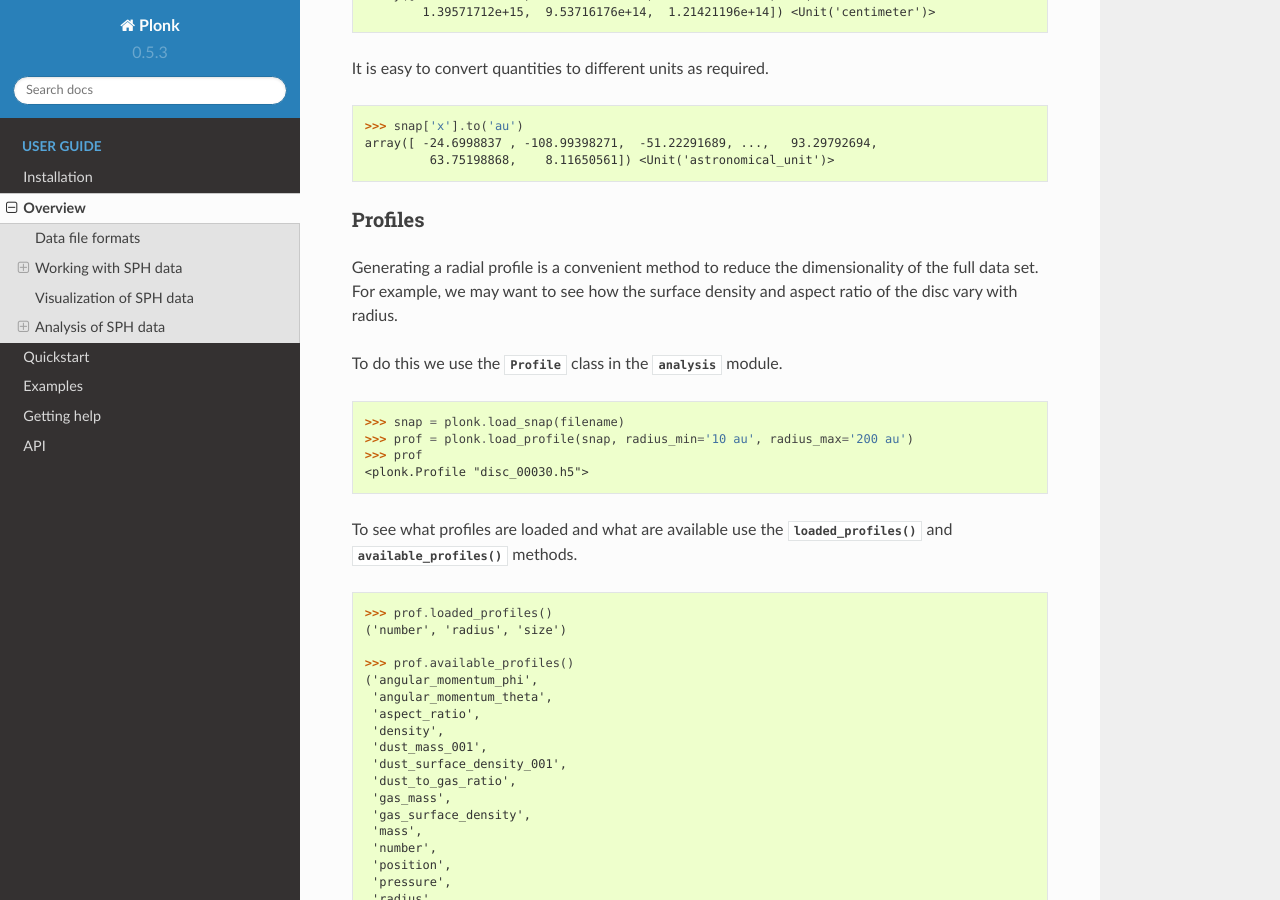
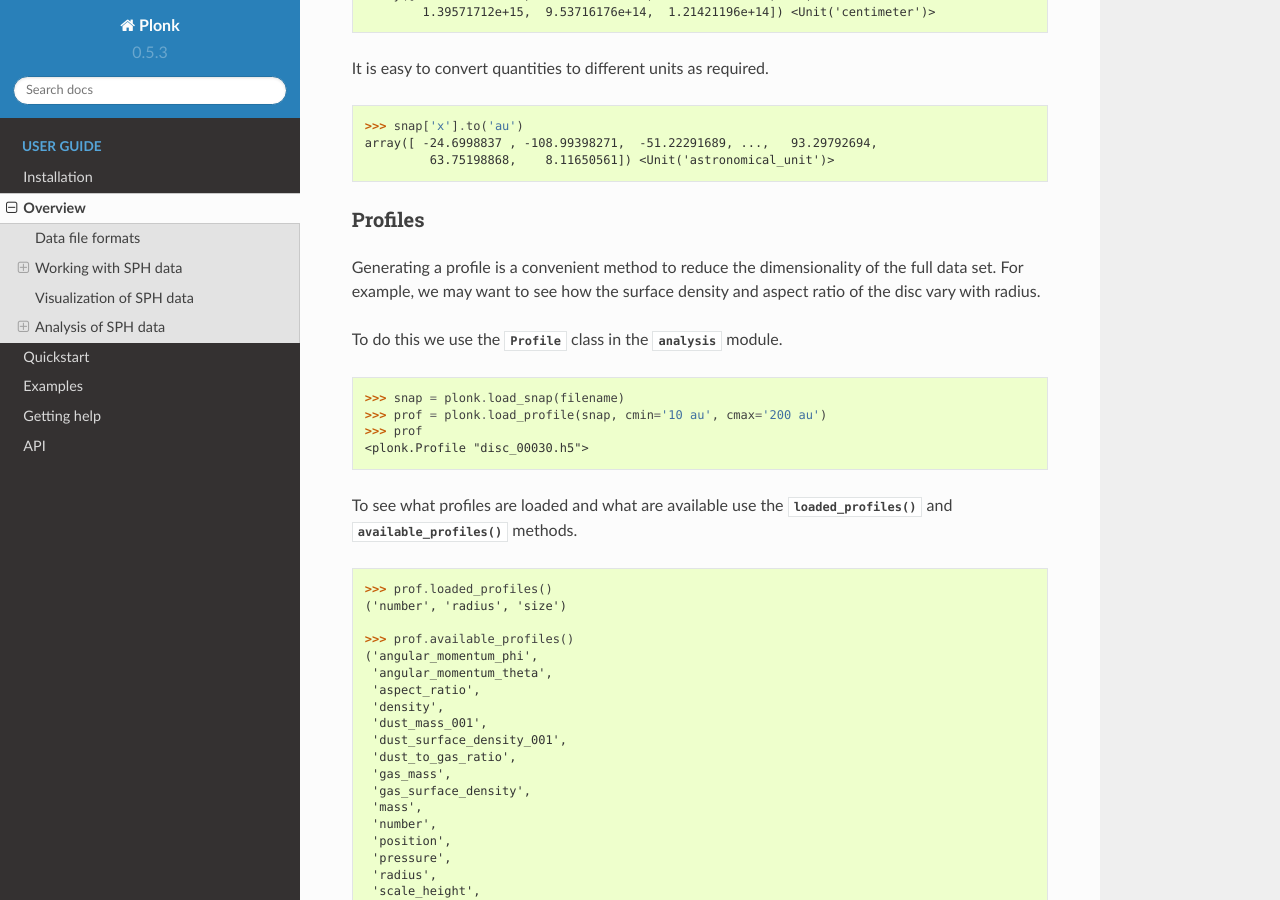
Before and after one commit to dmentipl/plonk, a Sphinx documentation site: the page built from docs/source/overview.rst, in a window 1280 px wide and 900 px high, scrolled down 10271 px. Built offline with Sphinx 7.4.7 and the Read the Docs theme 2.0.0, drawn with Linux system fonts in a browser that asks for light colours; formulas are drawn with MathJax 3.

Commit message:
Change radius_min/_max in Profile to cmin/cmax
This change reflects that a profile does not have to be a radial
profile.

```diff
--- a/docs/source/api/analysis.rst
+++ b/docs/source/api/analysis.rst
@@ -8,8 +8,8 @@ Analysis
 Profile
 ~~~~~~~
 
-The :py:class:`Profile` class provides methods for generating radial profiles
-from the particle data.
+The :py:class:`Profile` class provides methods for generating profiles from the
+particle data.
 
 .. autoclass:: plonk.Profile
 .. autofunction:: plonk.load_profile
--- a/docs/source/examples/density-profiles.rst
+++ b/docs/source/examples/density-profiles.rst
@@ -22,8 +22,8 @@ Plot a density profile for multiple snapshots.
     for snap in sim.snaps[::stride]:
         profile = plonk.load_profile(
             snap,
-            radius_min='10 au',
-            radius_max='150 au',
+            cmin='10 au',
+            cmax='150 au',
             n_bins=50,
         )
         profiles.append(profile)
--- a/docs/source/overview.rst
+++ b/docs/source/overview.rst
@@ -492,7 +492,7 @@ It is easy to convert quantities to different units as required.
 Profiles
 ~~~~~~~~
 
-Generating a radial profile is a convenient method to reduce the dimensionality
+Generating a profile is a convenient method to reduce the dimensionality
 of the full data set. For example, we may want to see how the surface density
 and aspect ratio of the disc vary with radius.
 
@@ -502,7 +502,7 @@ module.
 .. code-block:: pycon
 
     >>> snap = plonk.load_snap(filename)
-    >>> prof = plonk.load_profile(snap, radius_min='10 au', radius_max='200 au')
+    >>> prof = plonk.load_profile(snap, cmin='10 au', cmax='200 au')
     >>> prof
     <plonk.Profile "disc_00030.h5">
 
--- a/docs/source/quickstart.rst
+++ b/docs/source/quickstart.rst
@@ -466,8 +466,8 @@ radius.
     ...     subsnap,
     ...     ndim=1,
     ...     coordinate='z',
-    ...     radius_min='-15 au',
-    ...     radius_max='15 au',
+    ...     cmin='-15 au',
+    ...     cmax='15 au',
     ... )
 
     >>> with plt.style.context('seaborn'):
--- a/plonk/__init__.py
+++ b/plonk/__init__.py
@@ -16,13 +16,13 @@ Here are some of the features of Plonk:
 - Access simulation parameters and units.
 - Compute extra quantities on particles.
 - Visualize data using kernel interpolation.
-- Generate radial profiles.
+- Generate profiles.
 
 Classes
 -------
 Profile
-    Represents a radial profile through the snapshot in either
-    cylindrical or spherical coordinates.
+    Represents a profile through the snapshot in Cartesian, cylindrical
+    or spherical coordinates.
 Snap
     Represents a smoothed particle hydrodynamics snapshot file,
     containing particles, sinks, and file header information.
```
Also changed, not shown: 3 other files.
